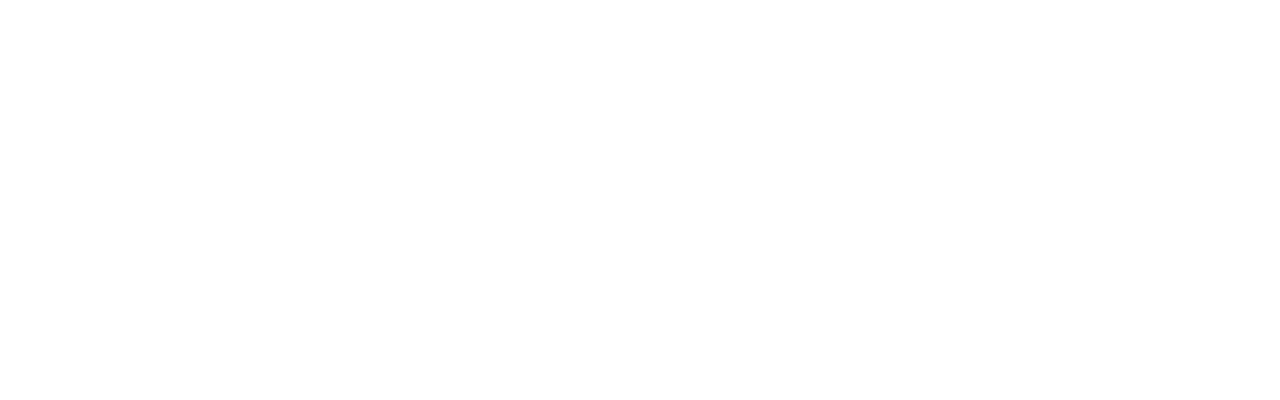
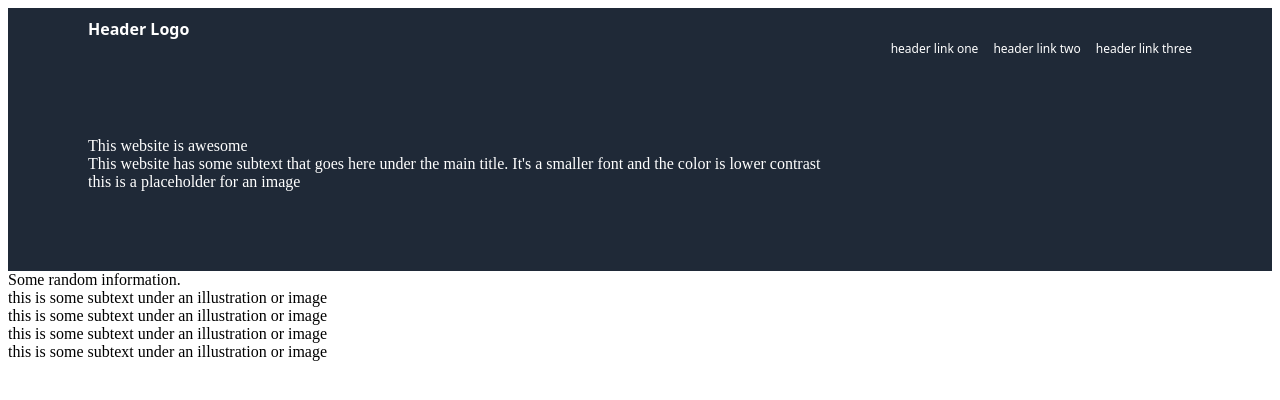
Before and after one commit to rto24/odin-landing-page, a plain HTML site: page index.html in a window 1280 px wide. Drawn offline with Linux system fonts and the light colour scheme.

Commit message:
HTML elements and some CSS

```diff
--- a/index.html
+++ b/index.html
@@ -4,8 +4,51 @@
   <meta charset="UTF-8">
   <meta name="viewport" content="width=device-width, initial-scale=1.0">
   <title>Odin Landing Page</title>
+  <link rel="stylesheet" href="styles.css">
 </head>
 <body>
+  <div class="header">
+    <div class="logo">
+      Header Logo
+    </div>
+    <ul class="links">
+      <li><a href="google.com">header link one</a></li>
+      <li><a href="google.com">header link two</a></li>
+      <li><a href="google.com">header link three</a></li>
+    </ul>
+  </div>
+
+  <div class="section1">
+    <div class="left">
+      <div class="text">This website is awesome</div>
+      <div class="text">This website has some subtext that goes here under the main title.
+        It's a smaller font and the color is lower contrast
+      </div>
+    </div>
+    <div class="right">
+      <div class="text">this is a placeholder for an image</div>
+    </div>
+  </div>
+
+  <div class="section2">
+    <div class="text">Some random information.</div>
+    <div class="container">
+      <div class="box">
+        <div class="text">this is some subtext under an illustration or image</div>
+      </div>
+      <div class="box">
+        <div class="text">this is some subtext under an illustration or image</div>
+      </div>
+      <div class="box">
+        <div class="text">this is some subtext under an illustration or image</div>
+      </div>
+      <div class="box">
+        <div class="text">this is some subtext under an illustration or image</div>
+      </div>
+    </div>
+  </div>
+
+
 
 </body>
 </html>
--- a/styles.css
+++ b/styles.css
@@ -0,0 +1,45 @@
+.header {
+  font-family: system-ui, -apple-system, BlinkMacSystemFont, 'Segoe UI', Roboto, Oxygen, Ubuntu, Cantarell, 'Open Sans', 'Helvetica Neue', sans-serif;
+  background-color:#1F2937;
+  color: white;
+  padding-top: 10px;
+
+
+}
+
+.header .logo {
+  font-weight: bold;
+  margin-left: 80px;
+
+}
+
+.header .links {
+  font-size: 12px;
+  display: flex;
+  justify-content: flex-end;
+  gap: 15px;
+  margin: 0;
+  padding: 0;
+  margin-right: 80px;
+
+
+
+}
+
+.section1 {
+  background-color: #1F2937;
+  color: white;
+  padding: 80px;
+}
+
+
+
+ul {
+  list-style-type: none;
+
+}
+
+a {
+  text-decoration: none;
+  color: white;
+}
```
